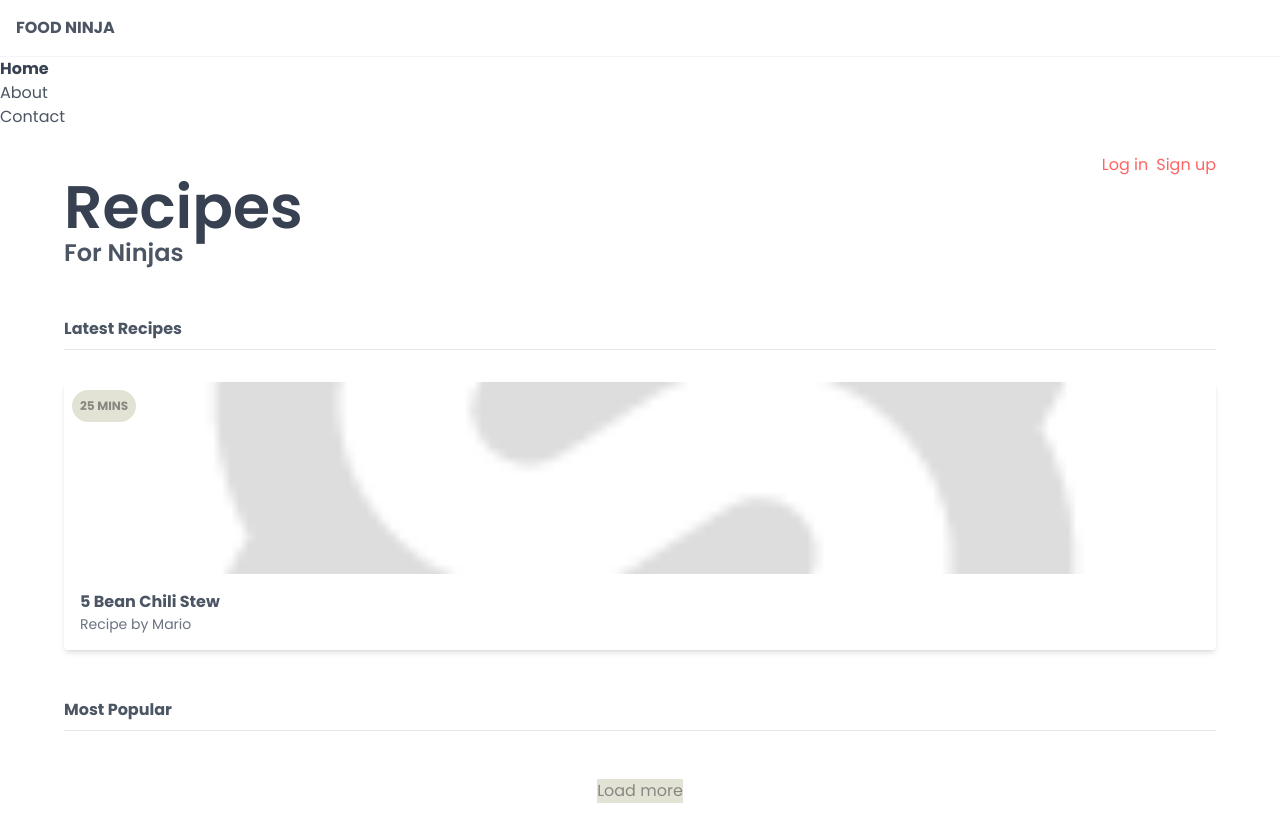
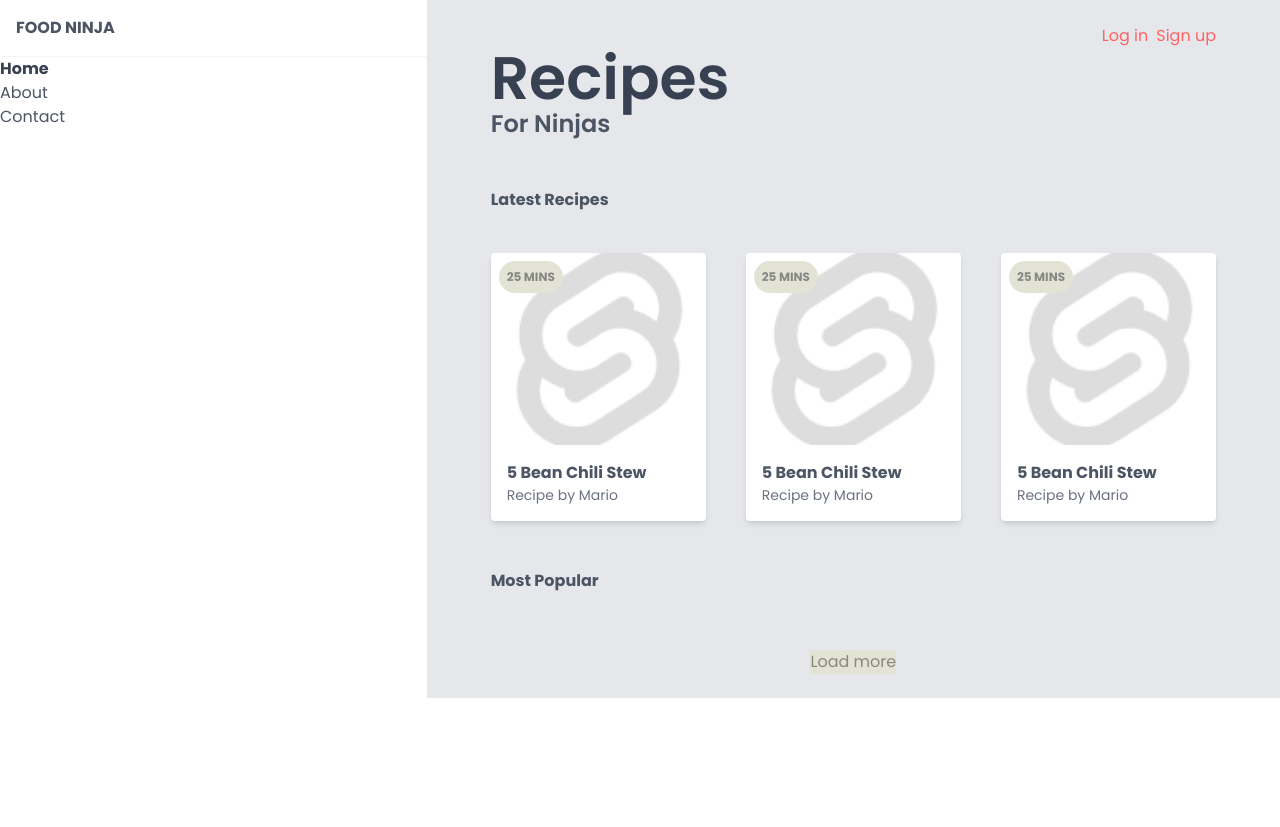
Before and after one commit to ajay-prabhakar/svelte-learning, a SvelteKit app in the folder tailwindcss/: page / in a window 1280 px wide. After the commit the page ends 800 px from the top, so only its background shows below. Built offline with nearby package versions, Linux system fonts and the light colour scheme.

Commit message:
Grids in tailwind

```diff
--- a/tailwindcss/package.json
+++ b/tailwindcss/package.json
@@ -30,5 +30,8 @@
 		"typescript": "^4.9.3",
 		"vite": "^4.0.0"
 	},
-	"type": "module"
+	"type": "module",
+	"dependencies": {
+		"daisyui": "^2.47.0"
+	}
 }
--- a/tailwindcss/src/routes/+page.svelte
+++ b/tailwindcss/src/routes/+page.svelte
@@ -1,6 +1,6 @@
 <body class="text-gray-600 font-body">
-	<div>
-		<div>
+	<div class="grid grid-cols-3">
+		<div class="grid grid-cols-1">
 			<nav>
 				<div>
 					<h1 class="font-bold uppercase p-4 border-b border-gray-100">
@@ -27,7 +27,7 @@
 			</nav>
 		</div>
 
-		<main class="px-16 py-6">
+		<main class="px-16 py-6 bg-gray-200 col-span-2">
 			<div class="flex justify-center md:justify-end">
 				<a href="#" class="text-primary">Log in</a>
 				<a href="#" class="text-primary ml-2">Sign up</a>
@@ -41,8 +41,35 @@
 			<div>
 				<h4 class="font-bold pb-2 mt-12 border-b border-gray-200">Latest Recipes</h4>
 
-				<div class="mt-8">
+				<!-- <div class="mt-8 flex space-x-2"> -->
+				<div class="mt-8 grid lg:grid-cols-3 gap-10">
 					<!-- cards go here -->
+					<div class="rounded bg-white border-gray-200 shadow-md overflow-hidden relative">
+						<img src="favicon.png" alt="stew" class="h-32 sm:h-48 w-full object-cover" />
+						<div class="m-4">
+							<span class="font-bold">5 Bean Chili Stew</span>
+							<span class="block text-gray-500 text-sm">Recipe by Mario</span>
+						</div>
+						<div
+							class="absolute top-0 ml-2 mt-2 p-2 bg-secondary-100 text-secondary-200 text-xs uppercase font-bold rounded-full"
+						>
+							<span>25 mins</span>
+						</div>
+					</div>
+
+					<div class="rounded bg-white border-gray-200 shadow-md overflow-hidden relative">
+						<img src="favicon.png" alt="stew" class="h-32 sm:h-48 w-full object-cover" />
+						<div class="m-4">
+							<span class="font-bold">5 Bean Chili Stew</span>
+							<span class="block text-gray-500 text-sm">Recipe by Mario</span>
+						</div>
+						<div
+							class="absolute top-0 ml-2 mt-2 p-2 bg-secondary-100 text-secondary-200 text-xs uppercase font-bold rounded-full"
+						>
+							<span>25 mins</span>
+						</div>
+					</div>
+
 					<div class="rounded bg-white border-gray-200 shadow-md overflow-hidden relative">
 						<img src="favicon.png" alt="stew" class="h-32 sm:h-48 w-full object-cover" />
 						<div class="m-4">
--- a/tailwindcss/tailwind.config.cjs
+++ b/tailwindcss/tailwind.config.cjs
@@ -15,5 +15,7 @@ module.exports = {
       }
     }
   },
-  plugins: []
+  plugins: [
+    // require('daisyui')
+  ]
 }
```
Also changed, not shown: 1 other file (tests, documents, lock files or other folders).
